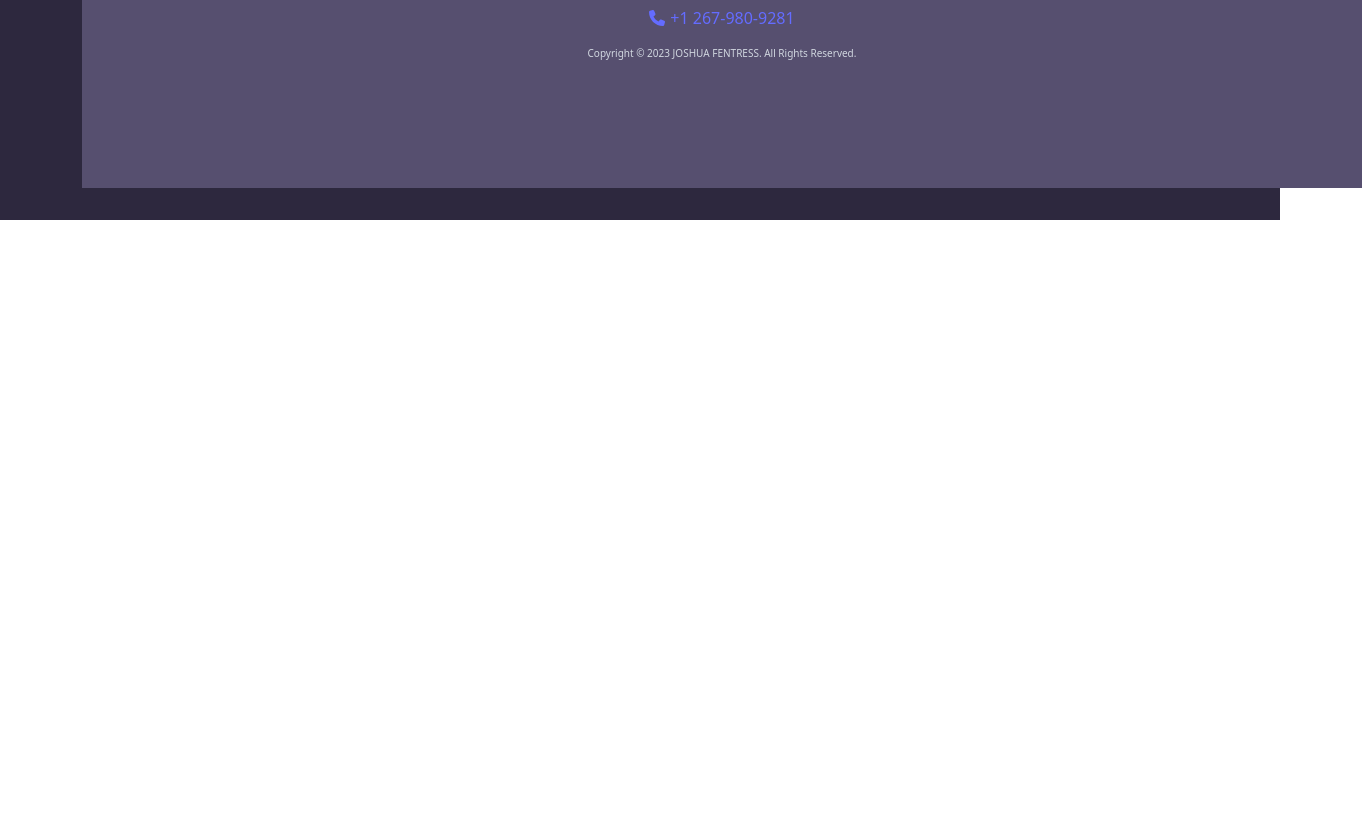
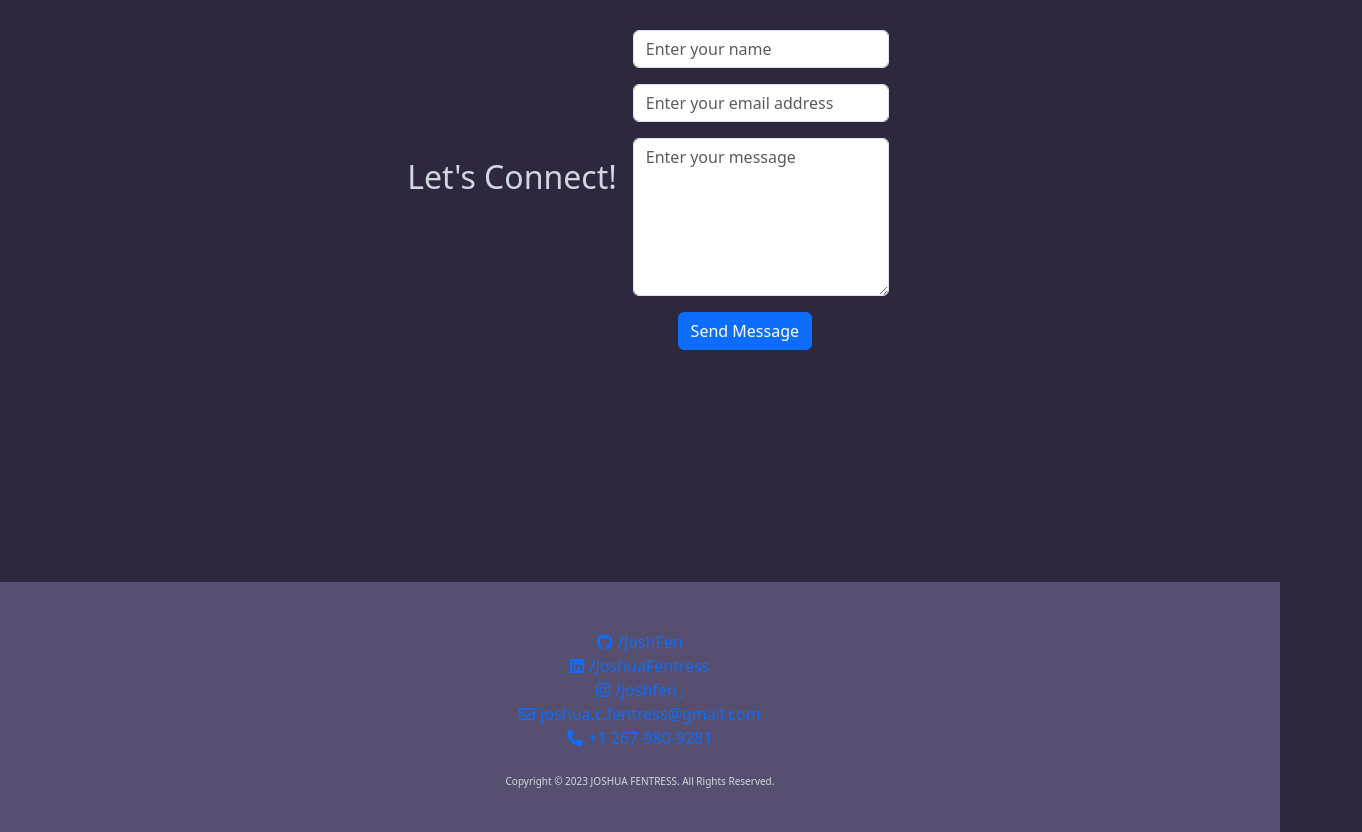
Before and after one commit to JoshFen/ResumeWeb, a React (Vite) app in the folder resume-site/: page / in a window 1280 px wide. Shown: the part 1580-2412 px from the top of the page, 1362 px wide, since content can reach past the window. Before the commit the page ends 1800 px from the top, so only its background shows below. Built offline with nearby package versions, Linux system fonts and the light colour scheme.

Commit message:
Contact created

```diff
--- a/resume-site/index.html
+++ b/resume-site/index.html
@@ -5,7 +5,7 @@
     <link rel="icon" type="image/svg+xml" href="/vite.svg" />
 
     <meta name="viewport" content="width=device-width, initial-scale=1.0" />
-    <title>Vite + React + TS</title>
+    <title>Josh Fentress</title>
   </head>
   <body>
     <div id="root"></div>
--- a/resume-site/src/App.css
+++ b/resume-site/src/App.css
@@ -1,22 +1,8 @@
 #root {
-  max-width: 1280px;
-  margin: 0 auto;
-  padding: 2rem;
   text-align: center;
+
 }
 
-.logo {
-  height: 6em;
-  padding: 1.5em;
-  will-change: filter;
-  transition: filter 300ms;
-}
-.logo:hover {
-  filter: drop-shadow(0 0 2em #646cffaa);
-}
-.logo.react:hover {
-  filter: drop-shadow(0 0 2em #61dafbaa);
-}
 
 @keyframes logo-spin {
   from {
@@ -98,17 +84,33 @@ body {
   text-align: justify;
 }
 
+/* Contact.tsx stykes */
+.contact-cont {
+  height: 800px;
+}
+
+.contact-form {
+  width: 20%;
+}
+.form-text {
+}
+
 /* Footer.tsx styles */
 .footer {
   background-color: #564f6f;
-  height: 350px;
-  width: 100vw;
+  height: 250px;
+  width: 100%;
+  text-align: center;
 }
 
 .footer-icon {
   margin-right: 5px;
 }
 
+.footer-links {
+  text-decoration: none;
+}
+
 .copyright {
   font-size:x-small;
 }
--- a/resume-site/src/App.tsx
+++ b/resume-site/src/App.tsx
@@ -8,18 +8,20 @@ import Header from './components/Header';
 import NavBar from './components/NavBar';
 import SocialsTab from './components/SocialsTab';
 import About from './components/About';
+import Contact from './components/Contact';
 import Footer from './components/Footer';
 
 function App() {
 
   return (
-  <Container>
+  <div>
       <NavBar/>
       <Header/>
       <SocialsTab/>
       <About/>
+      <Contact/>
       <Footer/>
-  </Container>
+  </div>
 
 
   )
--- /dev/null
+++ b/resume-site/src/components/Contact.tsx
@@ -0,0 +1,33 @@
+import { useState } from "react";
+import { Button, Form } from "react-bootstrap";
+
+export default function Contact() {
+
+    type contactFormData = {
+        name: string;
+        email: string;
+        message: string;
+    }
+
+    return (
+        <div className="d-flex justify-content-center align-items-center contact-cont">
+            <h2>Let's Connect!</h2>
+            <Form className="contact-form">
+                <Form.Group controlId="name">
+                    <Form.Control className="m-3 form-text" type="text" placeholder="Enter your name"/>
+                </Form.Group>
+
+                <Form.Group controlId="email">
+                    <Form.Control className="m-3 form-text" type="email" placeholder="Enter your email address"/>
+                </Form.Group>
+
+                <Form.Group controlId="message">
+                    <Form.Control className="m-3 form-text" as="textarea" rows={6} placeholder="Enter your message"/>
+                </Form.Group>
+
+                <Button variant="primary" type="submit">Send Message</Button>
+            </Form>
+        </div>
+    )
+
+}
--- a/resume-site/src/components/Footer.tsx
+++ b/resume-site/src/components/Footer.tsx
@@ -1,4 +1,4 @@
-import { faGithub, faLinkedin } from "@fortawesome/free-brands-svg-icons";
+import { faGithub, faInstagram, faLinkedin } from "@fortawesome/free-brands-svg-icons";
 import { faEnvelope } from "@fortawesome/free-regular-svg-icons";
 import { faPhone } from "@fortawesome/free-solid-svg-icons";
 import { FontAwesomeIcon } from "@fortawesome/react-fontawesome";
@@ -6,38 +6,45 @@ import { Container } from "react-bootstrap";
 
 export default function Footer() {
     return (
-        <Container fluid className='footer pt-5'>
+        <div className='footer pt-5'>
             <ul className='list-unstyled mb-auto'>
                 <li>
                     <div>
-                    <a href="https://github.com/JoshFen" target='_blank'>
+                    <a href="https://github.com/JoshFen" target='_blank' className="footer-links">
                     <FontAwesomeIcon className='footer-icon' icon={faGithub}/>
-                    <p className="d-inline-block">/JoshFen</p></a>
+                    <span>/JoshFen</span ></a>
                     </div>
                 </li>
                 <li>
                     <div>
-                        <a href="https://www.linkedin.com/in/joshuafentress/" target='_blank'>
+                        <a href="https://www.linkedin.com/in/joshuafentress/" target='_blank' className="footer-links">
                         <FontAwesomeIcon className='footer-icon' icon={faLinkedin}/>
-                        <p className="d-inline-block">/JoshuaFentress</p></a>
+                        <span>/JoshuaFentress</span ></a>
                     </div>
                 </li>
                 <li>
                     <div>
-                    <a href="#email-me">
-                    <FontAwesomeIcon className='footer-icon' icon={faEnvelope}/>
-                    <p className="d-inline-block">joshua.c.fentress@gmail.com</p> </a>
+                    <a href="https://www.instagram.com/joshfen_/" target='_blank' className="footer-links">
+                    <FontAwesomeIcon className='footer-icon' icon={faInstagram}/>
+                    <span>/joshfen_</span > </a>
                     </div>
                 </li>
                 <li>
                     <div>
-                    <a href="">
+                    <a href="#email-me" className="footer-links">
+                    <FontAwesomeIcon className='footer-icon' icon={faEnvelope}/>
+                    <span>joshua.c.fentress@gmail.com</span > </a>
+                    </div>
+                </li>
+                <li>
+                    <div>
+                    <a href="" className="footer-links">
                     <FontAwesomeIcon className='footer-icon' icon={faPhone}/>
-                    <p className="d-inline-block ver">+1 267-980-9281</p> </a>
+                    <span>+1 267-980-9281</span > </a>
                     </div>
                 </li>
             </ul>
-            <p className="copyright">Copyright &#169; 2023 JOSHUA FENTRESS. All Rights Reserved.</p>
-        </Container>
+            <p className="mt-4 copyright">Copyright &#169; 2023 JOSHUA FENTRESS. All Rights Reserved.</p>
+        </div>
     )
 }
--- a/resume-site/src/components/Header.tsx
+++ b/resume-site/src/components/Header.tsx
@@ -3,14 +3,14 @@ import { Container } from "react-bootstrap"
 function Header() {
 
     return (
-    <Container className="header-cont">
+    <div className="header-cont">
         <div className="header-name">
             <h1 className="rounded-2">Joshua Fentress</h1>
         </div>
         <div>
             <h5 id="header-desc">Fullstack Developer  | Data Engineer | Enjoyer of Life</h5>
         </div>
-    </Container>
+    </div>
     )
 }
 
--- a/resume-site/src/index.css
+++ b/resume-site/src/index.css
@@ -1,3 +1,4 @@
+/*
 :root {
   font-family: Inter, system-ui, Avenir, Helvetica, Arial, sans-serif;
   line-height: 1.5;
@@ -67,3 +68,4 @@ button:focus-visible {
     background-color: #f9f9f9;
   }
 }
+*/
```
